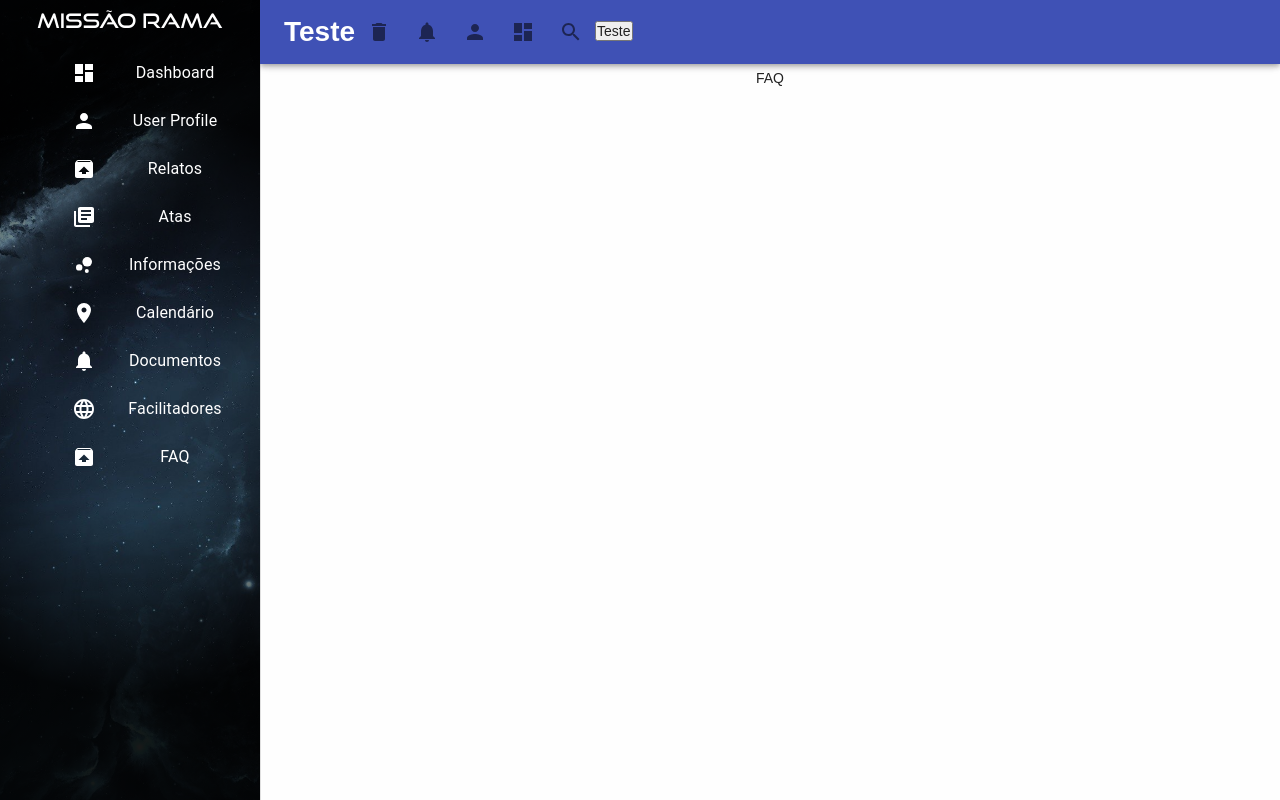
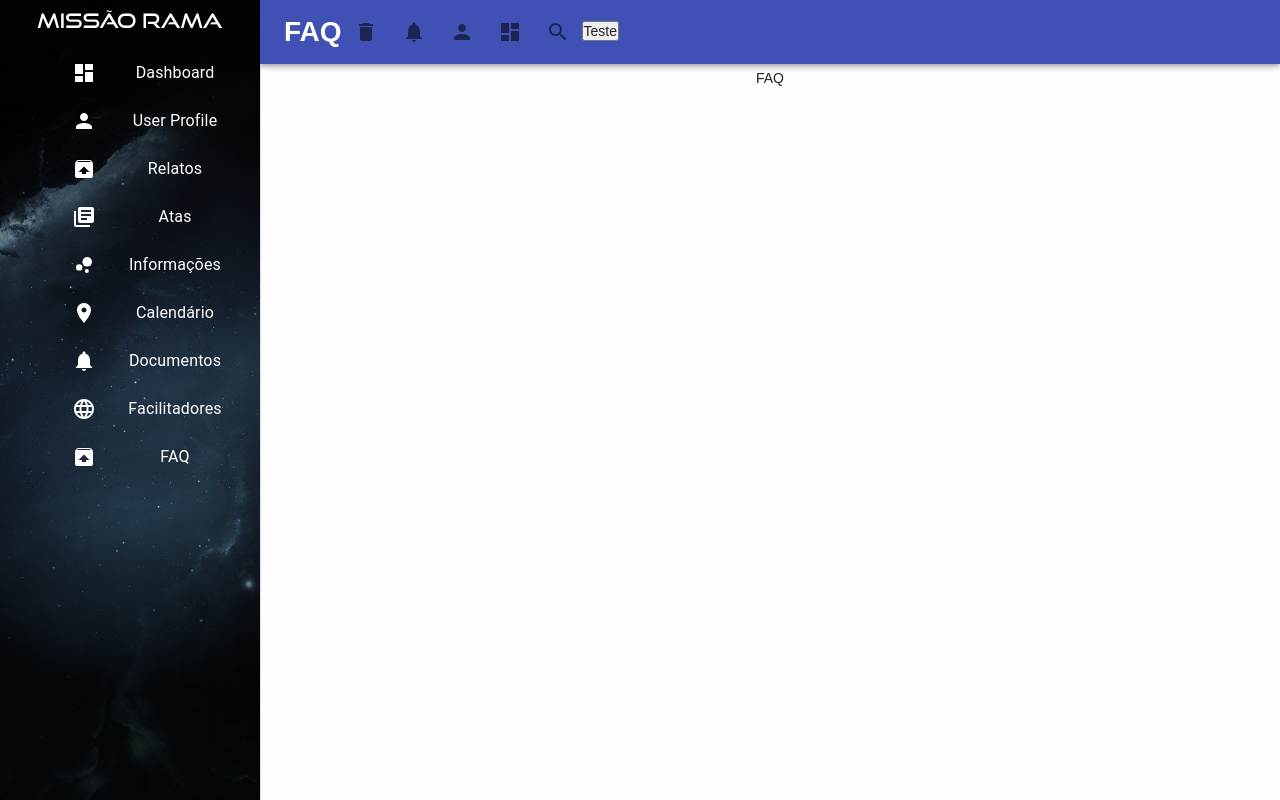
Before and after one commit to luanrem/MRweb-frontend, a React (Create React App) app: page /system/faq in a window 1280 px wide. Built offline with nearby package versions, Linux system fonts and the light colour scheme; the HTML template or start-up script is replaced by a standard one.

Commit message:
Fix the name of menu on header of system

```diff
--- a/src/pages/System/components/Navbar/index.js
+++ b/src/pages/System/components/Navbar/index.js
@@ -10,20 +10,33 @@ import IconButton from "@material-ui/core/IconButton";
 
 import Menu from "@material-ui/icons/Menu";
 
-import { Container } from './styles';
+import { Container, MobileHeader } from './styles';
 
 export default function Navbar(props) {
+  function makeBrand() {
+    var name;
+    props.routes.map((prop) => {
+      if (window.location.href.indexOf(prop.layout + prop.path) !== -1) {
+        name = prop.name;
+      } return null;
+    })
+    return name;
+  }
+
   return (
     <Container>
       <AppBar className="appbar" position="fixed">
         <Toolbar>
-          <div><h1>Teste</h1></div>
 
           <Hidden smDown>
+            <h1>{makeBrand()}</h1>
             <NavbarMenus />
           </Hidden>
 
           <Hidden mdUp>
+
+            <MobileHeader>
+              <h1>{makeBrand()}</h1>
               <IconButton
                 color="inherit"
                 aria-label="open drawer"
@@ -31,6 +44,8 @@ export default function Navbar(props) {
               >
                 <Menu />
               </IconButton>
+            </MobileHeader>
+
           </Hidden>
 
         </Toolbar>
--- a/src/pages/System/components/Navbar/styles.js
+++ b/src/pages/System/components/Navbar/styles.js
@@ -20,3 +20,10 @@ export const Container = styled.div`
   }
 
   `;
+
+  export const MobileHeader = styled.div`
+    width: 100%;
+    display: flex;
+    justify-content: space-between;
+    align-items: center;
+  `;
```
Lines whose indentation alone changed are shown as unchanged.
